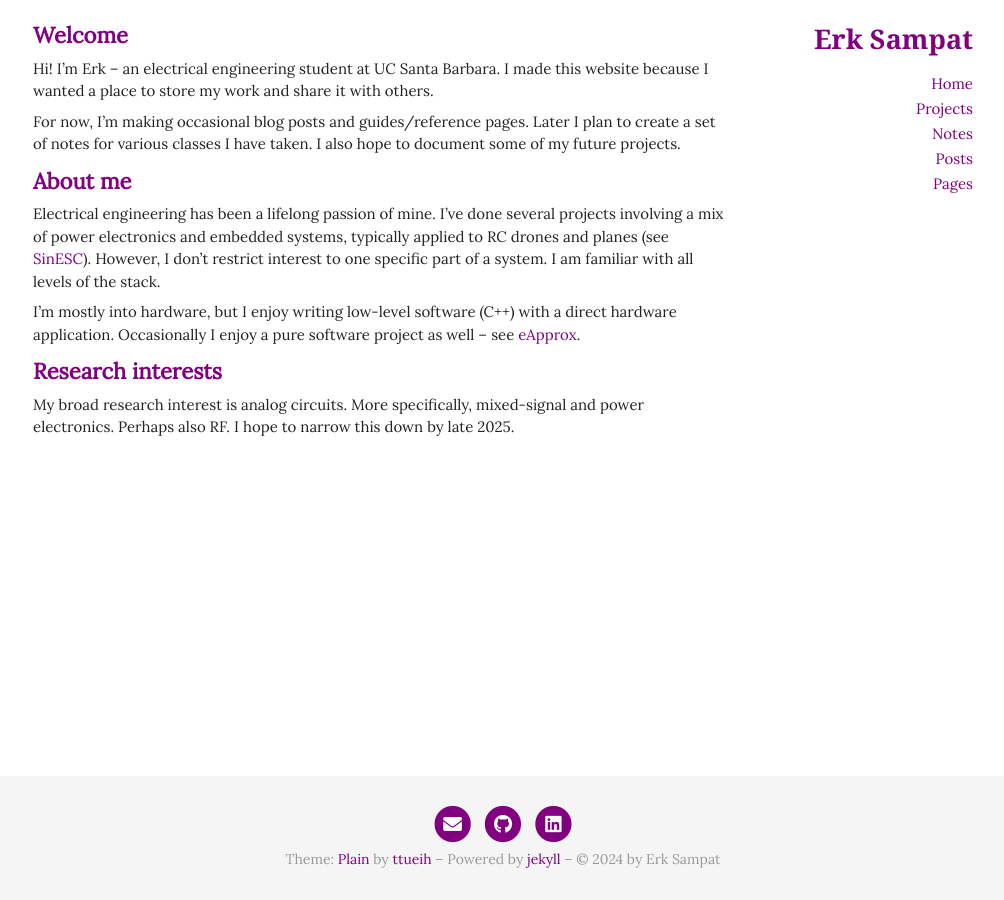
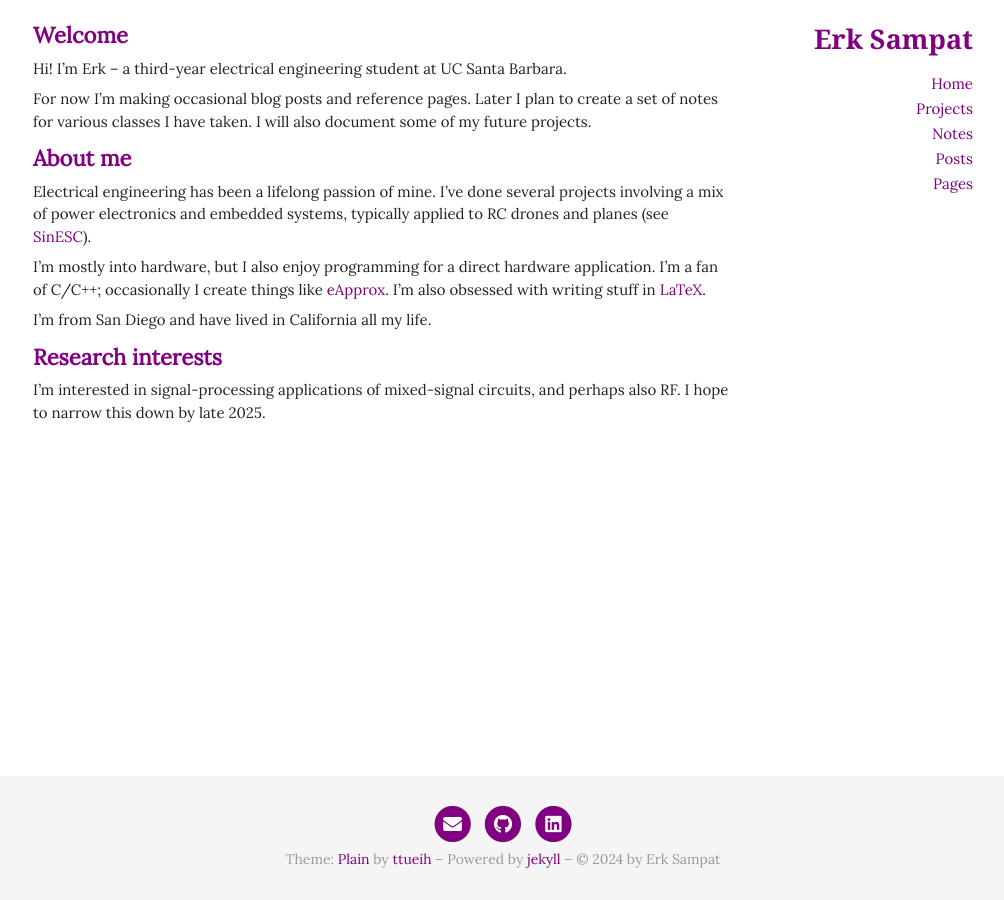
Before and after one commit to haydenghosh/haydenghosh.github.io, a Jekyll site: the page built from index.md, in a window 1280 px wide. Shown: the whole page, without its empty margins (137-1141 px from the left). Built offline with Jekyll 4.4.1, drawn with Linux system fonts in a browser that asks for light colours; nearby versions of some CDN libraries.

Commit message:
update home page

```diff
--- a/index.md
+++ b/index.md
@@ -4,14 +4,16 @@ title: About Me
 ---
 
 ## Welcome
-Hi! I'm Erk – an electrical engineering student at UC Santa Barbara. I made this website because I wanted a place to store my work and share it with others.
+Hi! I'm Erk – a third-year electrical engineering student at UC Santa Barbara.
 
-For now, I'm making occasional blog posts and guides/reference pages. Later I plan to create a set of notes for various classes I have taken. I also hope to document some of my future projects.
+For now I'm making occasional blog posts and reference pages. Later I plan to create a set of notes for various classes I have taken. I will also document some of my future projects.
 
 ## About me
-Electrical engineering has been a lifelong passion of mine. I've done several projects involving a mix of power electronics and embedded systems, typically applied to RC drones and planes (see [SinESC](https://github.com/SAR-mango/SinESC)). However, I don't restrict interest to one specific part of a system. I am familiar with all levels of the stack.
+Electrical engineering has been a lifelong passion of mine. I've done several projects involving a mix of power electronics and embedded systems, typically applied to RC drones and planes (see [SinESC](https://github.com/SAR-mango/SinESC)).
 
-I'm mostly into hardware, but I enjoy writing low-level software (C++) with a direct hardware application. Occasionally I enjoy a pure software project as well – see [eApprox](https://github.com/SAR-mango/eApprox).
+I'm mostly into hardware, but I also enjoy programming for a direct hardware application. I'm a fan of C/C++; occasionally I create things like [eApprox](https://github.com/SAR-mango/eApprox). I'm also obsessed with writing stuff in [LaTeX](https://github.com/SAR-mango/latex-templates).
+
+I'm from San Diego and have lived in California all my life.
 
 ## Research interests
-My broad research interest is analog circuits. More specifically, mixed-signal and power electronics. Perhaps also RF. I hope to narrow this down by late 2025.
+I'm interested in signal-processing applications of mixed-signal circuits, and perhaps also RF. I hope to narrow this down by late 2025.
```
